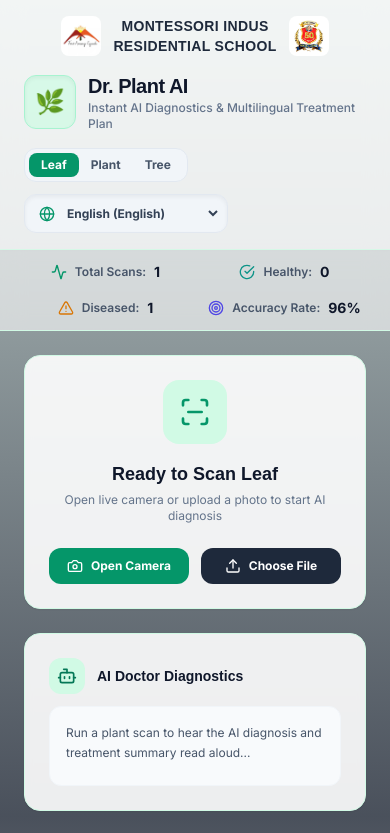
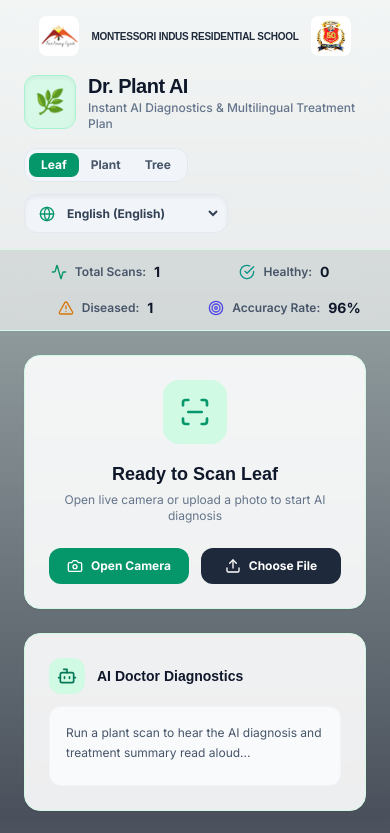
Before and after one commit to vmramu2345-coder/-Dr.-Plant-AI, a React (Vite) app in the folder client/: page / in a window 390 px wide. Shown: the top 833 px of the page. Built offline with nearby package versions, Linux system fonts and the light colour scheme; no server answers.

Commit message:
Add files via upload

```diff
--- a/client/src/ExpoDashboard.jsx
+++ b/client/src/ExpoDashboard.jsx
@@ -401,9 +401,8 @@ export default function ExpoDashboard() {
             alt="First Among Equals school logo"
             className="h-10 w-10 rounded-lg object-contain sm:h-12 sm:w-12"
           />
-          <h2 className="text-center text-sm font-extrabold tracking-wide text-slate-800 sm:text-lg">
-            <span className="block sm:inline">MONTESSORI INDUS</span>{" "}
-            <span className="block sm:inline">RESIDENTIAL SCHOOL</span>
+          <h2 className="whitespace-nowrap text-center text-[10px] font-extrabold tracking-tight text-slate-800 sm:text-lg sm:tracking-wide">
+            MONTESSORI INDUS RESIDENTIAL SCHOOL
           </h2>
           <img
             src={schoolLogoRight}
```
